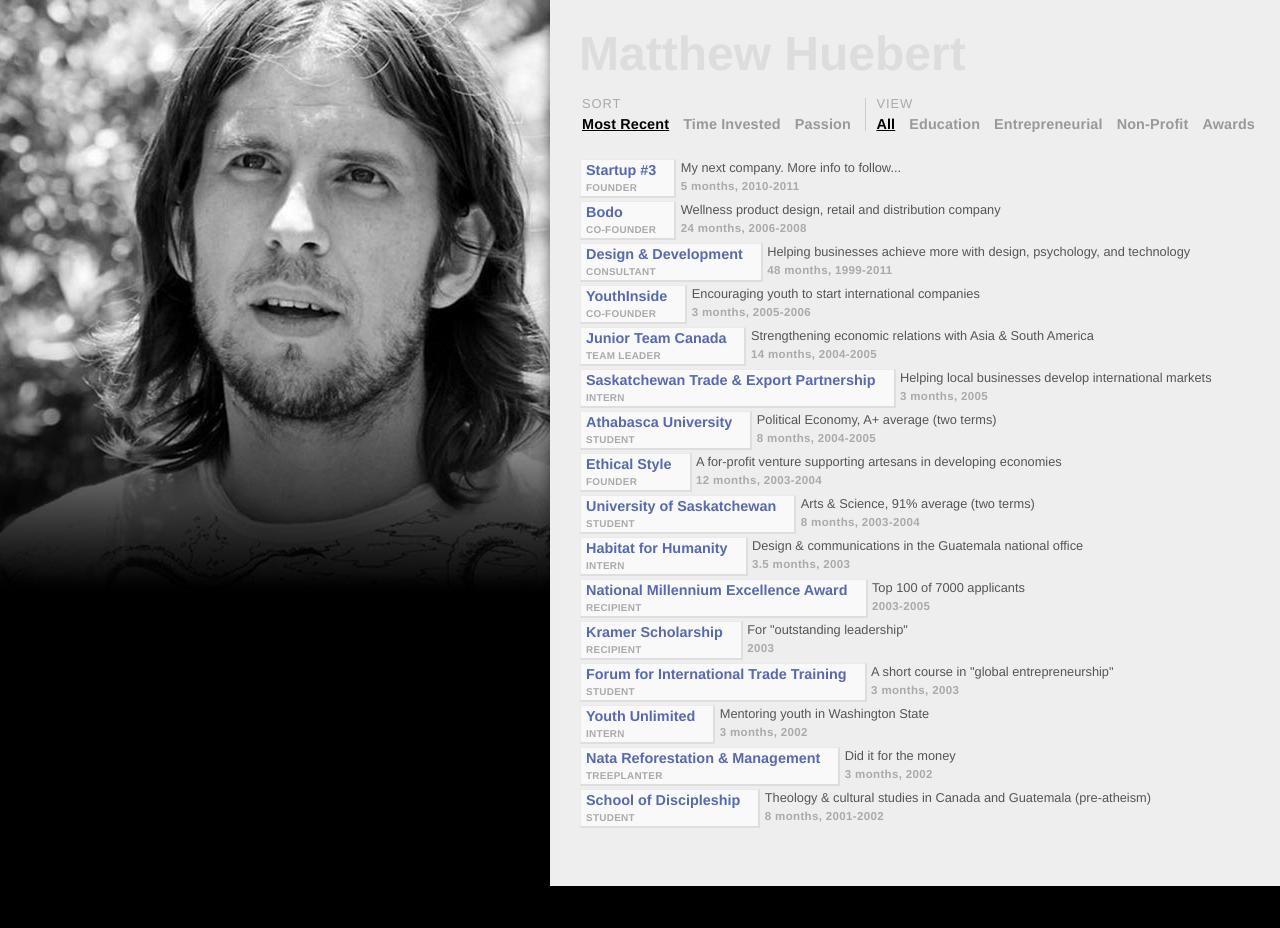
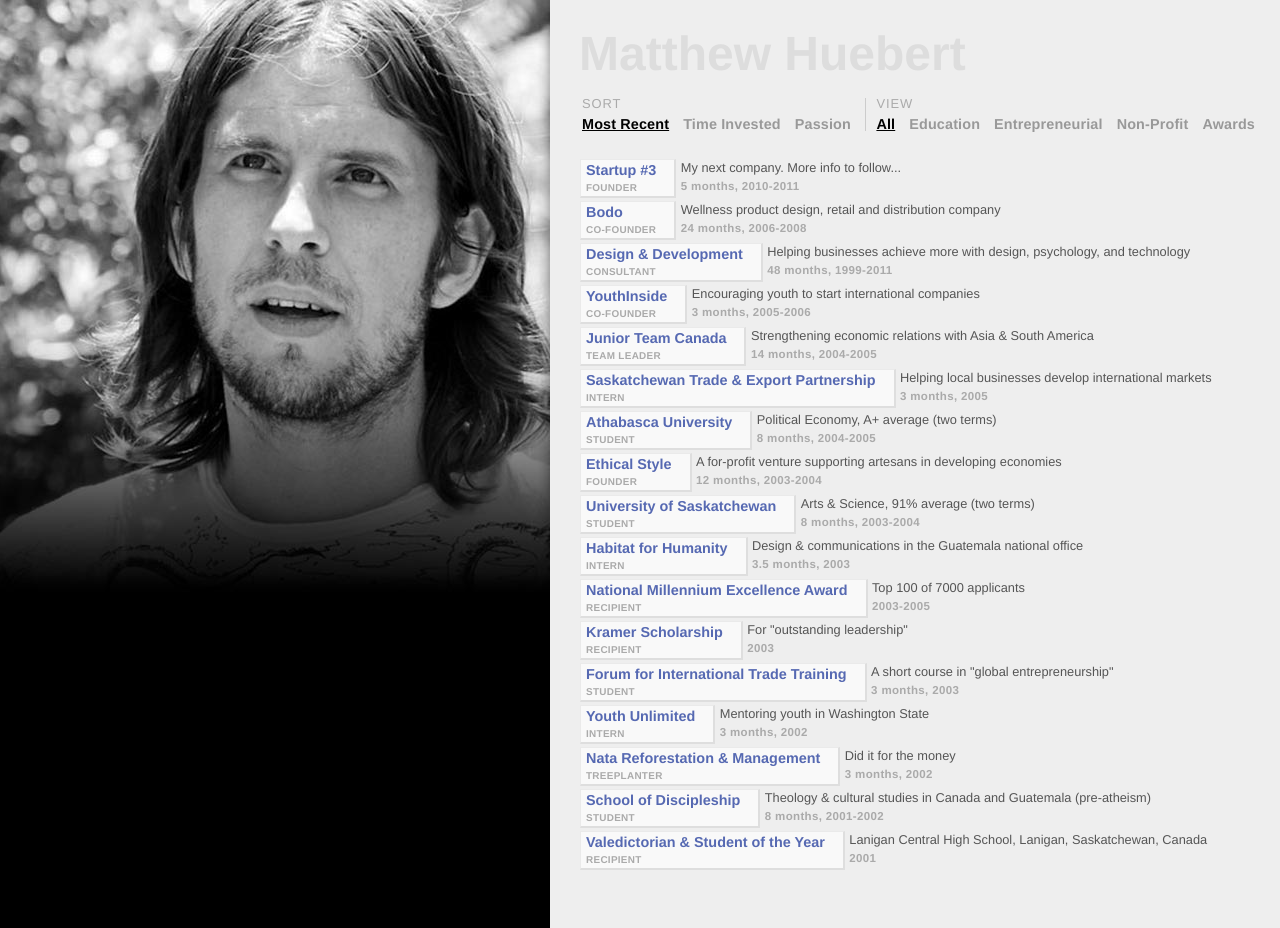
Before and after one commit to mhuebert/KineticHeat, a Jekyll site: the page built from index.html, in a window 1280 px wide. Built offline with Jekyll 4.4.1, drawn with Linux system fonts in a browser that asks for light colours; before the commit the page ends 900 px from its top, so only the background shows below that.

Commit message:
Content adjustments

```diff
--- a/_config.yml
+++ b/_config.yml
@@ -137,3 +137,11 @@
     date: 2003-08
     years: 2003
     passion: 0
+  - categories: [ cv, awards ]
+    name: Valedictorian & Student of the Year
+    title: recipient
+    locations: Lanigan Central High School
+    detail: Lanigan Central High School, Lanigan, Saskatchewan, Canada
+    date: 2001-05
+    years: 2001
+    passion: 0
```
Also changed, not shown: 4 other files.
